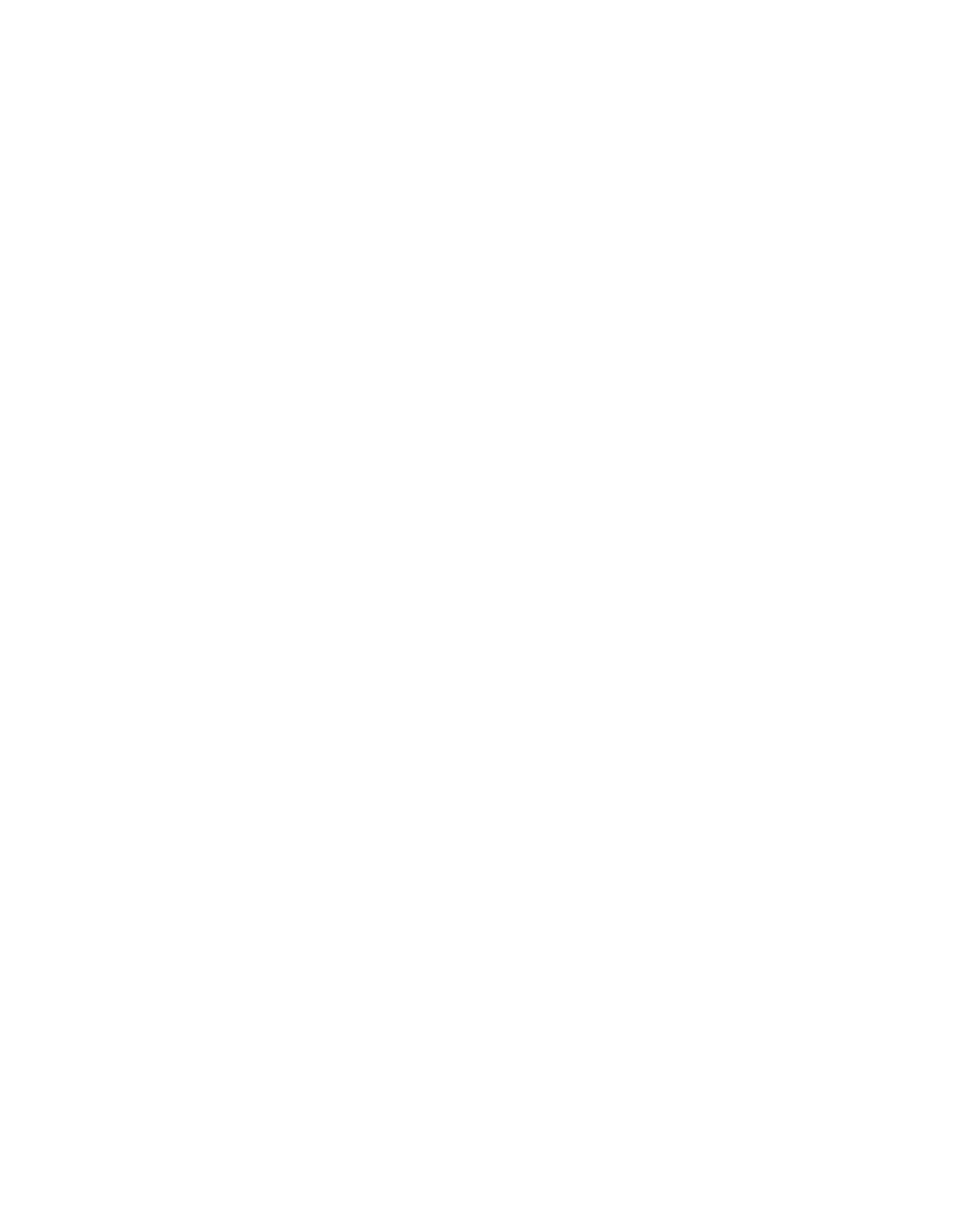
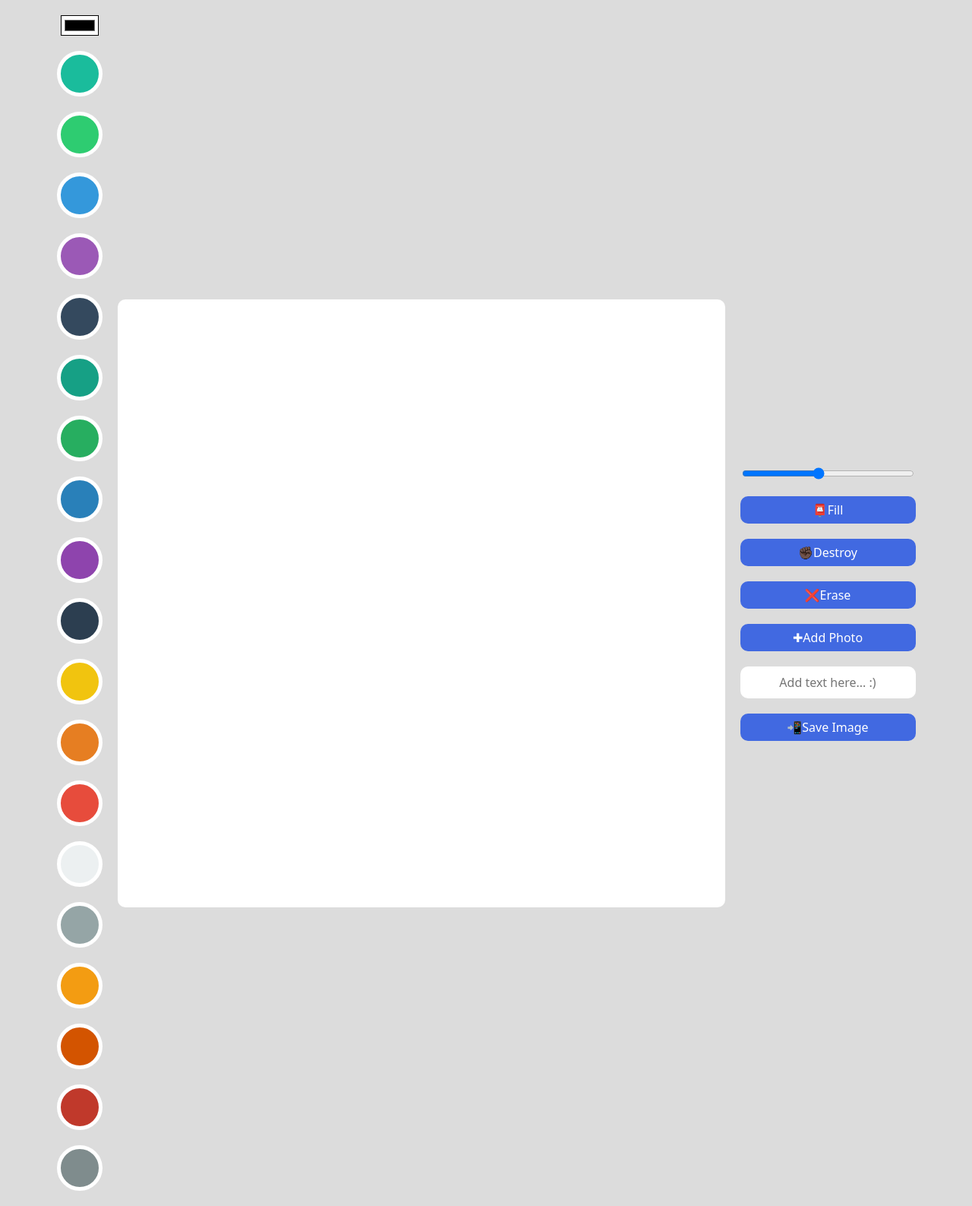
Before and after one commit to lsm-algorithmic-enjoy/meme-maker, a plain HTML site: page index.html in a window 1280 px wide. Shown: the whole page at 76% size. Before the commit the page ends 800 px from the top, so only its background shows below. Drawn offline with Linux system fonts and the light colour scheme.

Commit message:
final correction

```diff
--- a/app.js
+++ b/app.js
@@ -0,0 +1,132 @@
+const saveBtn = document.getElementById("save");
+const textinput = document.getElementById("text");
+const fileInput = document.getElementById("file");
+const modeBtn = document.getElementById("mode-btn");
+const destroyBtn = document.getElementById("destroy-btn");
+const eraserBtn = document.getElementById("eraser-btn");
+const colorOptions = Array.from(
+  document.getElementsByClassName("color-option")
+);
+const color = document.getElementById("color");
+const lineWidth = document.getElementById("line-width");
+const canvas = document.querySelector("canvas");
+const ctx = canvas.getContext("2d");
+
+const CANVAS_WIDTH = 800;
+const CANVAS_HEIGHT = 800;
+
+canvas.width = CANVAS_WIDTH;
+canvas.height = CANVAS_HEIGHT;
+ctx.lineWidth = lineWidth.value;
+ctx.lineCap = "round";
+
+let isPainting = false;
+let isFilling = false;
+
+function onMove(event) {
+  if (isPainting) {
+    ctx.lineTo(event.offsetX, event.offsetY);
+    ctx.stroke();
+    return;
+  }
+  ctx.moveTo(event.offsetX, event.offsetY);
+}
+
+function startPainting() {
+  isPainting = true;
+}
+
+function cancelPaingting() {
+  isPainting = false;
+  ctx.beginPath();
+}
+
+function onLineWidthChange(event) {
+  ctx.lineWidth = event.target.value;
+}
+
+function onColorChange(event) {
+  ctx.strokeStyle = event.target.value;
+  ctx.fillStyle = event.target.value;
+}
+
+function onColorClick(event) {
+  const colorValue = event.target.dataset.color;
+  ctx.strokeStyle = colorValue;
+  ctx.fillStyle = colorValue;
+  color.value = colorValue;
+}
+
+function onModeClick(event) {
+  if (isFilling) {
+    isFilling = false;
+    modeBtn.innerText = "Fill";
+  } else {
+    isFilling = true;
+    modeBtn.innerText = "Draw";
+  }
+}
+
+function onCanvasClick() {
+  if (isFilling) {
+    ctx.fillRect(0, 0, CANVAS_WIDTH, CANVAS_HEIGHT);
+  }
+}
+
+function onDestroyClick() {
+  ctx.fillStyle = "white";
+  ctx.fillRect(0, 0, CANVAS_WIDTH, CANVAS_HEIGHT);
+}
+
+function onEraserClick() {
+  ctx.strokeStyle = "white";
+  isFilling = false;
+  modeBtn.innerText = "Fill";
+}
+
+function onFileChange(event) {
+  const file = event.target.files[0];
+  const url = URL.createObjectURL(file);
+  const image = new Image();
+  image.src = url;
+  image.onload = function () {
+    ctx.drawImage(image, 0, 0, CANVAS_WIDTH, CANVAS_HEIGHT);
+    fileInput.value = null;
+  };
+}
+
+function onDoubleClick(event) {
+  const text = textinput.value;
+  if (text !== "") {
+    ctx.save();
+    ctx.lineWidth = 1;
+    ctx.font = "68px serif";
+    ctx.fillText(text, event.offsetX, event.offsetY);
+    ctx.restore();
+  }
+}
+
+function onSaveClick() {
+  const url = canvas.toDataURL();
+  const a = document.createElement("a");
+  a.href = url;
+  a.download = "myDrawing.png";
+  a.click();
+}
+
+canvas.addEventListener("dblclick", onDoubleClick);
+canvas.addEventListener("mousemove", onMove);
+canvas.addEventListener("mousedown", startPainting);
+canvas.addEventListener("mouseup", cancelPaingting);
+canvas.addEventListener("mouseleave", cancelPaingting);
+canvas.addEventListener("click", onCanvasClick);
+lineWidth.addEventListener("change", onLineWidthChange);
+color.addEventListener("change", onColorChange);
+
+colorOptions.forEach((color) => color.addEventListener("click", onColorClick));
+
+modeBtn.addEventListener("click", onModeClick);
+destroyBtn.addEventListener("click", onDestroyClick);
+eraserBtn.addEventListener("click", onEraserClick);
+fileInput.addEventListener("change", onFileChange);
+saveBtn.addEventListener("click", onSaveClick);
--- a/index.html
+++ b/index.html
@@ -8,7 +8,124 @@
     <link rel="stylesheet" href="styles.css" />
   </head>
   <body>
+    <div class="color-options">
+      <input type="color" id="color" />
+      <div
+        class="color-option"
+        style="background-color: #1abc9c"
+        data-color="#1abc9c"
+      ></div>
+      <div
+        class="color-option"
+        style="background-color: #2ecc71"
+        data-color="#2ecc71"
+      ></div>
+      <div
+        class="color-option"
+        style="background-color: #3498db"
+        data-color="#3498db"
+      ></div>
+      <div
+        class="color-option"
+        style="background-color: #9b59b6"
+        data-color="#9b59b6"
+      ></div>
+      <div
+        class="color-option"
+        style="background-color: #34495e"
+        data-color="#34495e"
+      ></div>
+      <div
+        class="color-option"
+        style="background-color: #16a085"
+        data-color="#16a085"
+      ></div>
+      <div
+        class="color-option"
+        style="background-color: #27ae60"
+        data-color="#27ae60"
+      ></div>
+      <div
+        class="color-option"
+        style="background-color: #2980b9"
+        data-color="#2980b9"
+      ></div>
+      <div
+        class="color-option"
+        style="background-color: #8e44ad"
+        data-color="#8e44ad"
+      ></div>
+      <div
+        class="color-option"
+        style="background-color: #2c3e50"
+        data-color="#2c3e50"
+      ></div>
+      <div
+        class="color-option"
+        style="background-color: #f1c40f"
+        data-color="#f1c40f"
+      ></div>
+      <div
+        class="color-option"
+        style="background-color: #e67e22"
+        data-color="#e67e22"
+      ></div>
+      <div
+        class="color-option"
+        style="background-color: #e74c3c"
+        data-color="#e74c3c"
+      ></div>
+      <div
+        class="color-option"
+        style="background-color: #ecf0f1"
+        data-color="#ecf0f1"
+      ></div>
+      <div
+        class="color-option"
+        style="background-color: #95a5a6"
+        data-color="#95a5a6"
+      ></div>
+      <div
+        class="color-option"
+        style="background-color: #f39c12"
+        data-color="#f39c12"
+      ></div>
+      <div
+        class="color-option"
+        style="background-color: #d35400"
+        data-color="#d35400"
+      ></div>
+      <div
+        class="color-option"
+        style="background-color: #c0392b"
+        data-color="#c0392b"
+      ></div>
+      <div
+        class="color-option"
+        style="background-color: #7f8c8d"
+        data-color="#7f8c8d"
+      ></div>
+    </div>
     <canvas></canvas>
+    <div class="btns">
+      <input
+        id="line-width"
+        type="range"
+        min="1"
+        max="10"
+        value="5"
+        step="0.1"
+      />
+      <button id="mode-btn">📮Fill</button>
+      <button id="destroy-btn">✊🏿Destroy</button>
+      <button id="eraser-btn">❌Erase</button>
+      <label for="file">
+        ✚Add Photo
+        <input type="file" accept="image/*" id="file"
+      /></label>
+      <input type="text" id="text" placeholder="Add text here... :)" />
+      <button id="save">📲Save Image</button>
+    </div>
     <script src="app.js"></script>
   </body>
 </html>
--- /dev/null
+++ b/reset.css
@@ -0,0 +1,124 @@
+html,
+body,
+div,
+span,
+applet,
+object,
+iframe,
+h1,
+h2,
+h3,
+h4,
+h5,
+h6,
+p,
+blockquote,
+pre,
+a,
+abbr,
+acronym,
+address,
+big,
+cite,
+code,
+del,
+dfn,
+em,
+img,
+ins,
+kbd,
+q,
+s,
+samp,
+small,
+strike,
+strong,
+sub,
+sup,
+tt,
+var,
+b,
+u,
+i,
+center,
+dl,
+dt,
+dd,
+ol,
+ul,
+li,
+fieldset,
+form,
+label,
+legend,
+table,
+caption,
+tbody,
+tfoot,
+thead,
+tr,
+th,
+td,
+article,
+aside,
+canvas,
+details,
+embed,
+figure,
+figcaption,
+footer,
+header,
+hgroup,
+menu,
+nav,
+output,
+ruby,
+section,
+summary,
+time,
+mark,
+audio,
+video {
+  margin: 0;
+  padding: 0;
+  border: 0;
+  font-size: 100%;
+  font: inherit;
+  vertical-align: baseline;
+}
+/* HTML5 display-role reset for older browsers */
+article,
+aside,
+details,
+figcaption,
+figure,
+footer,
+header,
+hgroup,
+menu,
+nav,
+section {
+  display: block;
+}
+body {
+  line-height: 1;
+}
+ol,
+ul {
+  list-style: none;
+}
+blockquote,
+q {
+  quotes: none;
+}
+blockquote:before,
+blockquote:after,
+q:before,
+q:after {
+  content: "";
+  content: none;
+}
+table {
+  border-collapse: collapse;
+  border-spacing: 0;
+}
--- a/styles.css
+++ b/styles.css
@@ -0,0 +1,85 @@
+@import "reset.css";
+
+body {
+  display: flex;
+  gap: 20px;
+  justify-content: space-between;
+  align-items: flex-start;
+  background-color: gainsboro;
+  padding: 20px;
+  font-family: system-ui, -apple-system, BlinkMacSystemFont, "Segoe UI", Roboto,
+    Oxygen, Ubuntu, Cantarell, "Open Sans", "Helvetica Neue", sans-serif;
+}
+
+canvas {
+  width: 800px;
+  height: 800px;
+  background-color: white;
+  border-radius: 10px;
+}
+
+body {
+  display: flex;
+  justify-content: center;
+  align-items: center;
+}
+
+.btns {
+  display: flex;
+  flex-direction: column;
+  gap: 20px;
+}
+
+.color-options {
+  display: flex;
+  flex-direction: column;
+  gap: 20px;
+  align-items: center;
+}
+
+.color-option {
+  width: 50px;
+  height: 50px;
+  border-radius: 50%;
+  cursor: pointer;
+  transition: transform ease-in-out 0.1s;
+  border: 5px solid white;
+}
+
+.color-option:hover {
+  transform: scale(1.2);
+}
+
+input#color {
+  background-color: white;
+}
+
+button,
+label {
+  all: unset;
+  padding: 10px 0px;
+  text-align: center;
+  background-color: royalblue;
+  color: white;
+  font-weight: 500;
+  cursor: pointer;
+  border-radius: 10px;
+  transition: opacity linear 0.1s;
+}
+
+button:hover {
+  opacity: 0.85;
+}
+
+input#text {
+  all: unset;
+  padding: 10px 0px;
+  text-align: center;
+  border-radius: 10px;
+  font-weight: 500;
+  background-color: white;
+}
+
+input#file {
+  display: none;
+}
```
Also changed, not shown: 1 other file.
